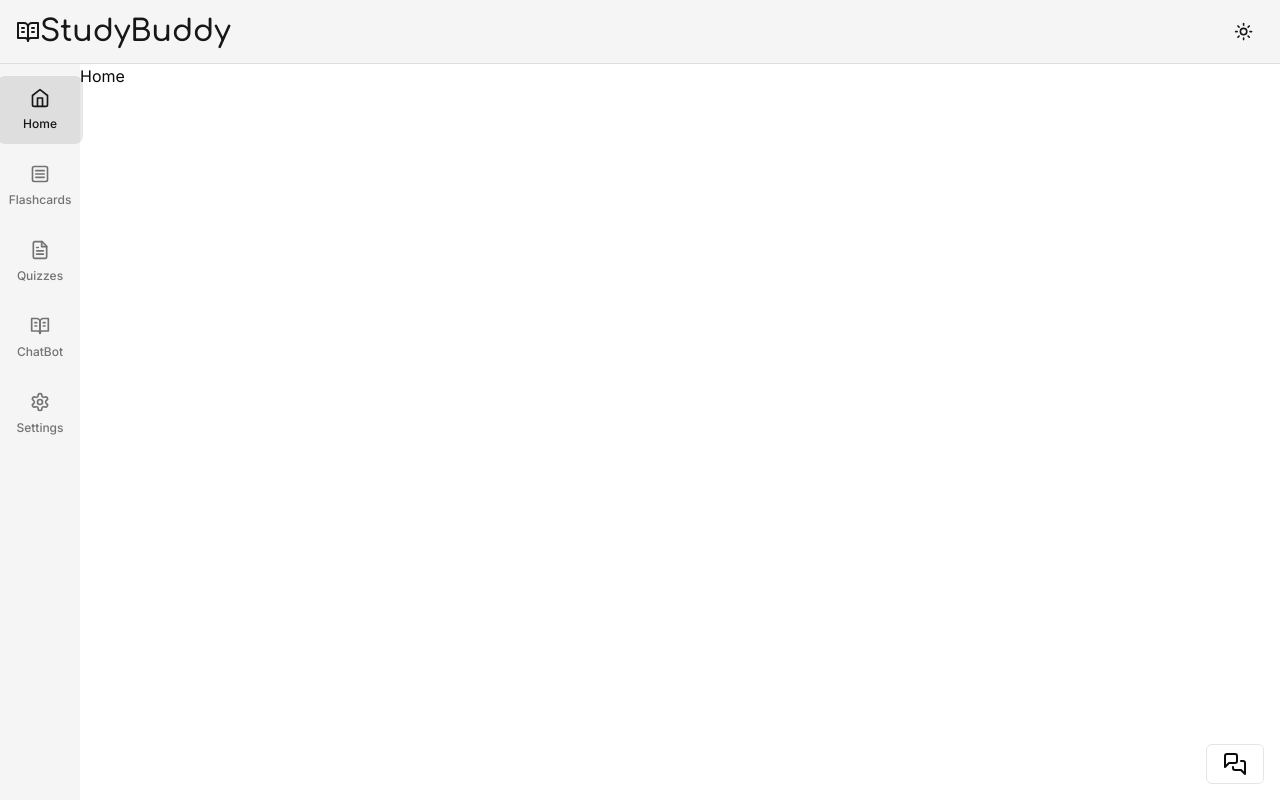
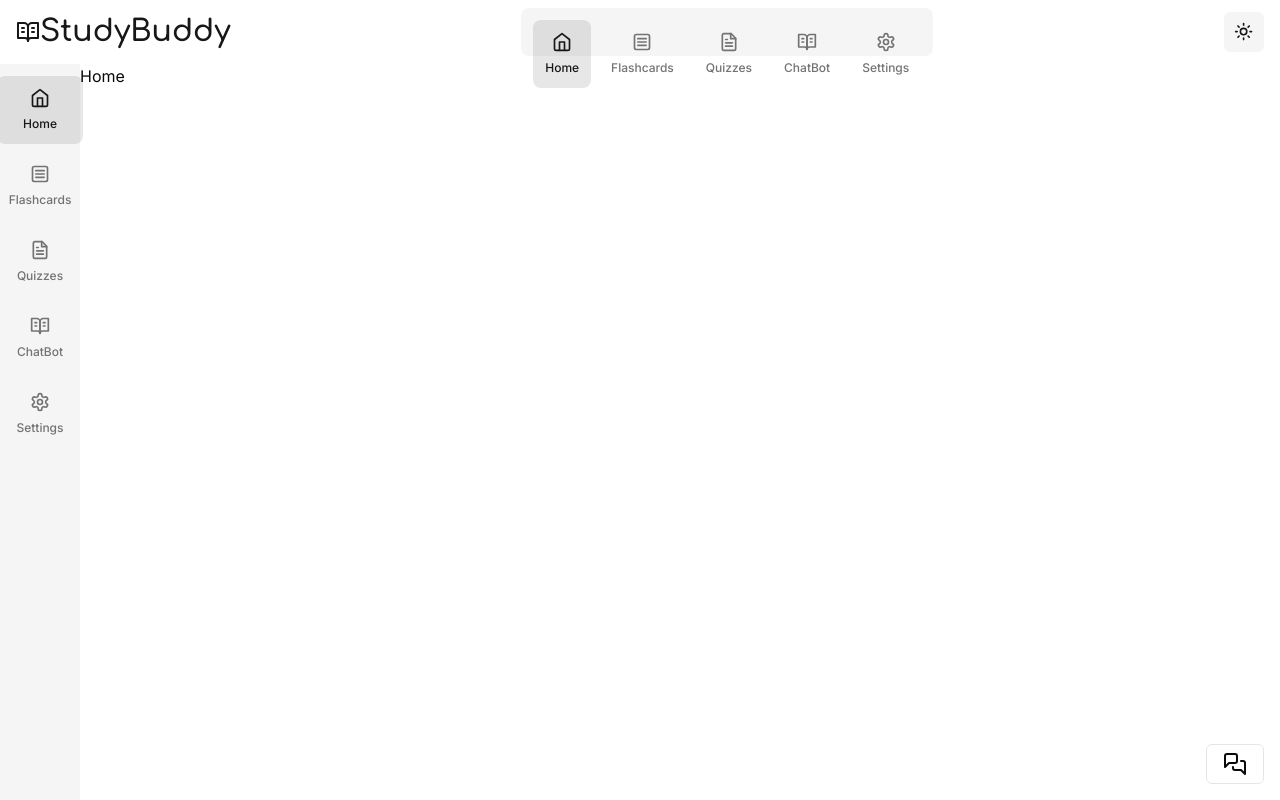
Before and after one commit to JacobJungg/StudyBuddy, a Next.js app: page / in a window 1280 px wide. Built offline with nearby package versions, Linux system fonts and the light colour scheme.

Commit message:
Added icons to navbar

```diff
--- a/components/navbar.tsx
+++ b/components/navbar.tsx
@@ -4,6 +4,11 @@
  */
 
 "use client";
+
+
+import { Home, FileText, MenuSquare, Settings,  } from "lucide-react";
+import { usePathname, useRouter } from "next/navigation";
+
 
 //Global Imports
 import Link from "next/link";
@@ -19,8 +24,55 @@ import { ModeToggle } from "./mode-toggle";
 
 const font = Comfortaa({ weight: "600", subsets: ["latin"] });
 export const Navbar = () => {
+
+    const pathname = usePathname();
+    const router = useRouter();
+
+
+    const onNavigate = (url: string) => {
+          return router.push(url);
+        }
+
+    const routes = [
+        {
+          icon: Home,
+          href: '/',
+          label: "Home",
+        },
+        {
+          icon: MenuSquare  ,
+          href: '/flashcards',
+          label: "Flashcards",
+        },
+        {
+          icon: FileText ,
+          href: '/quizzes',
+          label: "Quizzes",
+        },
+        {
+          icon: BookOpenText,
+          href: '/chatbot',
+          label: "ChatBot",
+        },
+        {
+          icon: Settings,
+          href: '/settings',
+          label: "Settings",
+        },
+      ];
+
+
+
+
+
+
+
+
+
+
+
     return (
-        <div className="fixed w-full z-50 flex justify-between items-center py-2 px-4 h-16 border-b border-primary/10 bg-secondary">
+        <div className="fixed w-full z-50 flex justify-between items-center py-2 px-4 h-16 ">
             <div className="flex items-center">
                 <MobileSidebar />
                 <Link href="/">
@@ -34,6 +86,42 @@ export const Navbar = () => {
                     </h1>
                 </Link>
             </div>
+
+
+
+            <div className="flex flex-col h-full text-primary bg-secondary rounded-lg">
+            <div className="p-3 flex-1 flex flex-wrap justify-center">
+            <div className="space-y-2">
+        <div className="flex flex-row space-x-2">
+              {routes.map((route) => (
+                <div
+                  onClick={() => onNavigate(route.href)}
+                  key={route.href}
+                  className={cn(
+                    "text-muted-foreground text-xs group flex p-3 w-full justify-start font-medium cursor-pointer hover:text-primary hover:bg-primary/10 rounded-lg transition",
+                    pathname === route.href && "bg-primary/10 text-primary",
+                  )}
+                >
+                  <div className="flex flex-col gap-y-2 items-center flex-1">
+
+                    <route.icon className="h-5 w-5" />
+                    {route.label}
+                  </div>
+                </div>
+              ))}
+              </div>
+            </div>
+            </div>
+        </div>
+
+
+
+
+
+
+
+
+
             <div className="flex items-center gap-x-3">
                 <ModeToggle />
                 <UserButton />
```
